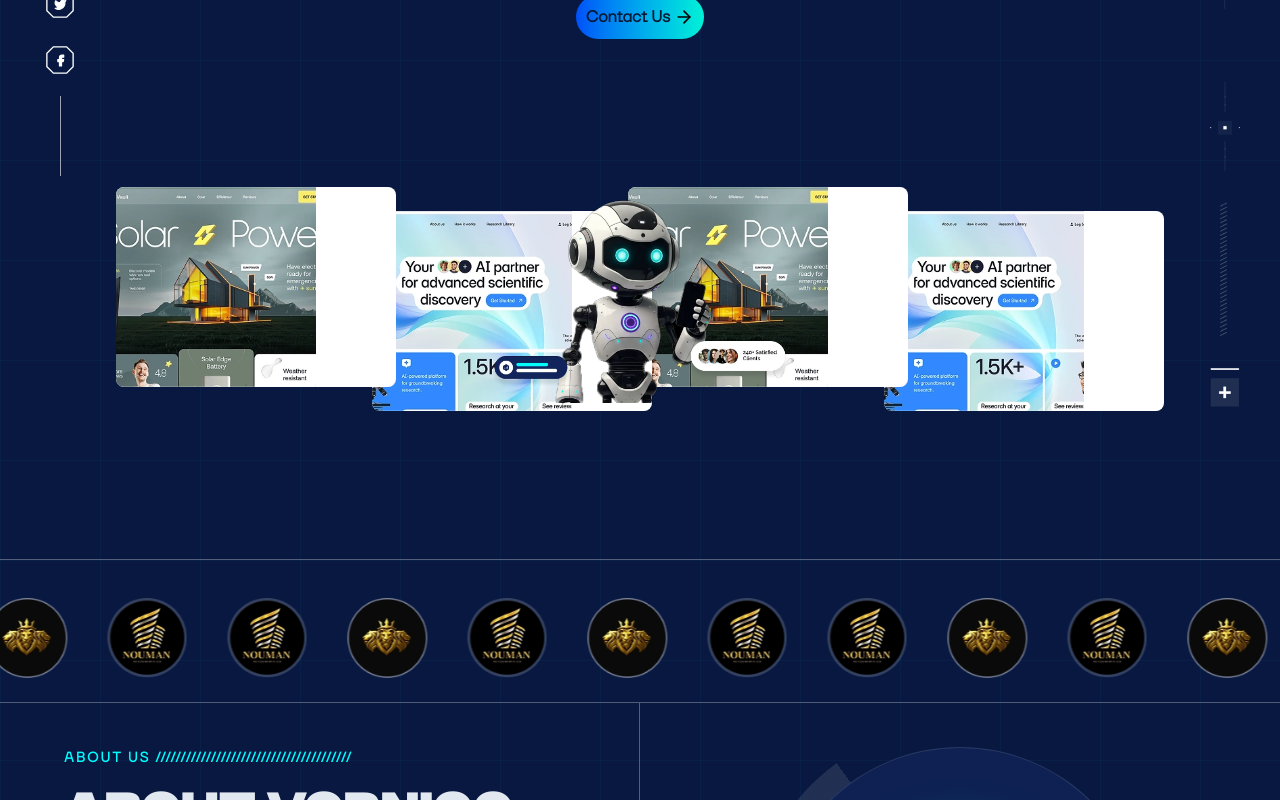
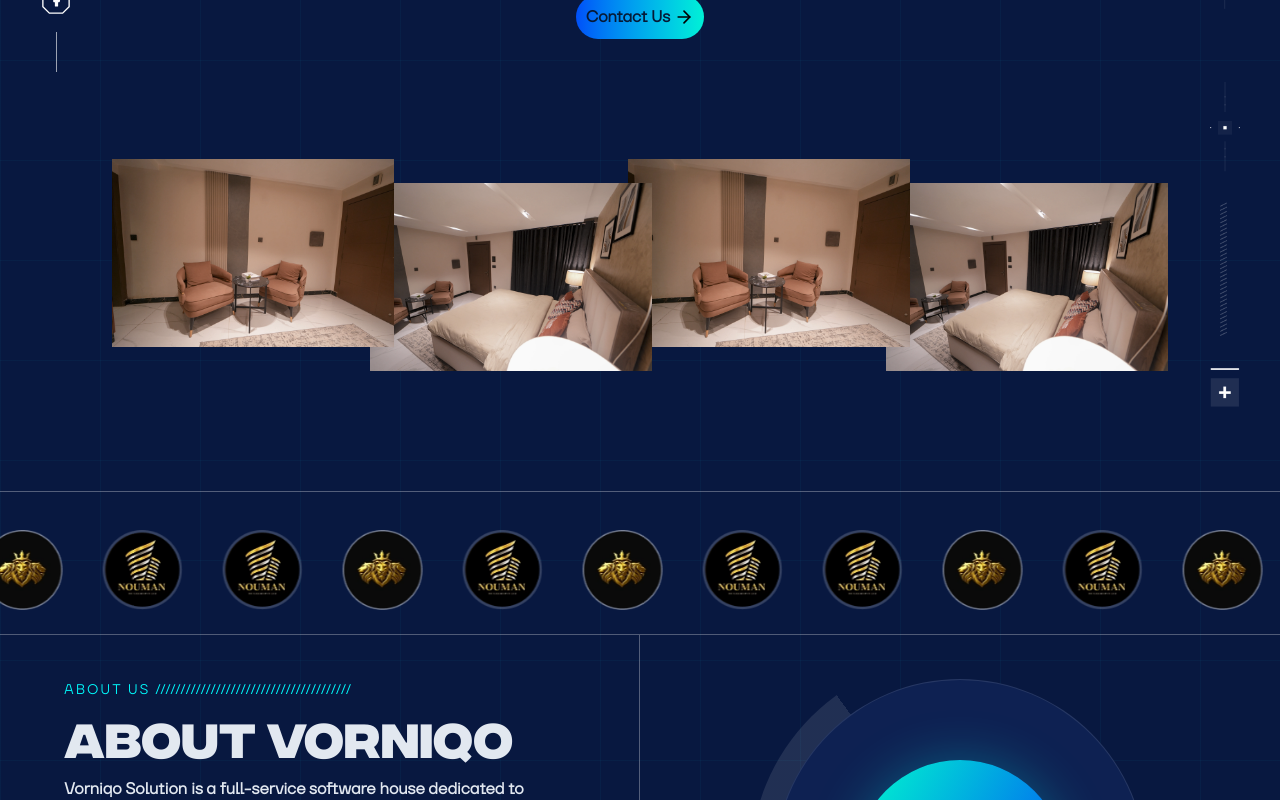
Before and after one commit to DevBasitali/vorniqo_solutions, a Next.js app: page / in a window 1280 px wide. Shown: the part 440-1240 px from the top of the page. Built offline with nearby package versions, Linux system fonts and the light colour scheme.

Commit message:
adjusted all the alignedment

```diff
--- a/src/app/globals.css
+++ b/src/app/globals.css
@@ -65,60 +65,19 @@ body {
   min-height: 100vh;
 }
 
-/* ADDED: Margin/Padding for ultra-wide screens (1920px and above) */
-/* @media (min-width: 1920px) {
-  body {
-    padding-left: 10rem;
-    padding-right: 10rem;
-    border: 2px solid red;
-  }
-} */
-
-/* :root {
-  --h1-size: var(--text-lg);
+:root {
+  --h1-size: var(--text-2xl);
   --h2-size: var(--text-md);
   --h3-size: var(--text-lg);
   --h4-size: var(--text-xs);
   --p-size: var(--text-md);
   --span-size: var(--text-sm);
-  --radius: 0.625rem;
-  --background: oklch(1 0 0);
-  --foreground: oklch(0.145 0 0);
-  --card: oklch(1 0 0);
-  --card-foreground: oklch(0.145 0 0);
-  --popover: oklch(1 0 0);
-  --popover-foreground: oklch(0.145 0 0);
-  --primary: oklch(0.205 0 0);
-  --primary-foreground: oklch(0.985 0 0);
-  --secondary: oklch(0.97 0 0);
-  --secondary-foreground: oklch(0.205 0 0);
-  --muted: oklch(0.97 0 0);
-  --muted-foreground: oklch(0.556 0 0);
-  --accent: oklch(0.97 0 0);
-  --accent-foreground: oklch(0.205 0 0);
-  --destructive: oklch(0.577 0.245 27.325);
-  --border: oklch(0.922 0 0);
-  --input: oklch(0.922 0 0);
-  --ring: oklch(0.708 0 0);
-  --chart-1: oklch(0.646 0.222 41.116);
-  --chart-2: oklch(0.6 0.118 184.704);
-  --chart-3: oklch(0.398 0.07 227.392);
-  --chart-4: oklch(0.828 0.189 84.429);
-  --chart-5: oklch(0.769 0.188 70.08);
-  --sidebar: oklch(0.985 0 0);
-  --sidebar-foreground: oklch(0.145 0 0);
-  --sidebar-primary: oklch(0.205 0 0);
-  --sidebar-primary-foreground: oklch(0.985 0 0);
-  --sidebar-accent: oklch(0.97 0 0);
-  --sidebar-accent-foreground: oklch(0.205 0 0);
-  --sidebar-border: oklch(0.922 0 0);
-  --sidebar-ring: oklch(0.708 0 0);
-} */
+}
 
 /* 400px AND UP (Extra-Small Phones, e.g., iPhone/Android) */
 @media (min-width: 400px) {
   :root {
-    --h1-size: var(--text-3xl);
+    --h1-size: var(--text-2xl);
     --h2-size: var(--text-2xl);
     --h3-size: var(--text-lg);
     --h4-size: var(--text-xs);
@@ -234,9 +193,7 @@ button {
   font-size: var(--text-md);
 }
 span {
-  font-family: var(--font-body);
   font-size: var(--span-size);
-  font-weight: 600;
   color: var(--color-text-dark);
 }
 
--- a/src/app/page.tsx
+++ b/src/app/page.tsx
@@ -13,7 +13,7 @@ export default function Home() {
        <CompanyLogos/>
        <About />
        <Services/>
-      <Whyus />
+      {/* <Whyus /> */}
       {/* <Project /> */}
       {/* <Faq /> */}
     </>
--- a/src/components/sections/hero.jsx
+++ b/src/components/sections/hero.jsx
@@ -37,10 +37,10 @@ const Hero = () => {
     <>
       <section className="relative border-b border-white/30">
         <div className="relative">
-          <div className="absolute hidden lg:block left-10 top-30 ">
+          <div className="absolute hidden xl:block left-10 top-30 ">
             <VerticalSocialBar />
           </div>
-          <div className="absolute hidden lg:block right-10 top-30">
+          <div className="absolute hidden xl:block right-10 top-30">
             <Image
               src="/images/hero/sideline.webp"
               alt="Hero"
@@ -78,10 +78,10 @@ const Hero = () => {
                     <h1 className="whitespace-nowrap">WE ARE AN</h1>
                   </div>
                   <h1 className="whitespace-nowrap">AWARD WINNING</h1>
-                  <div className="flex items-center justify-center gap-4">
+                  <div className="flex items-center justify-center gap-2">
                     <h1 className="whitespace-nowrap">SOFTWARE</h1>
                     <span
-                      className="relative inline-flex items-center whitespace-nowrap
+                      className="relative inline-flex items-center
                     px-3 py-1 rounded-lg
                     bg-gradient-to-r from-[#00F6FF] to-[#0A84FF]
                     shadow-[0_10px_20px_rgba(0,0,0,0.25)]"
@@ -121,9 +121,9 @@ const Hero = () => {
           </div>
         </div>
 
-        <div className="relative flex flex-col items-center justify-center align-middle mt-4 mb-1 md:my-25 lg:my-25">
-          <div className="flex justify-center py-15 px-4 md:px-10 lg:px-24 ">
-            <div className="flex items-center justify-center align-middle">
+        <div className="relative flex flex-col items-center justify-center align-middle mt-4 mb-1 md:my-25 lg:my-25 ">
+          <div className="flex justify-center py-15 xs:py-8 w-full">
+            <div className="flex items-center justify-center align-middle px-3 xs:px-5 md:px-28">
               {showcaseProjects.slice(0, visibleCount).map((project, index) => (
                 <div
                   key={project.id}
@@ -142,20 +142,15 @@ const Hero = () => {
               ))}
             </div>
           </div>
-          <div className="absolute z-10">
+          {/* <div className="absolute w-full flex justify-center items-center align-middle z-10 px-5 ">
             <Image
               src="/images/robots/robot.webp"
               alt="Main robot mascot"
               width={800}
               height={800}
-              className="
-        w-[300px]
-        sm:w-[700px]
-        md:w-[300px]
-        object-contain
-      "
+              className="w-[300px] sm:w-full object-contain"
             />
-          </div>
+          </div> */}
         </div>
       </section>
     </>
--- a/src/components/sections/services.jsx
+++ b/src/components/sections/services.jsx
@@ -69,7 +69,7 @@ export default function services() {
               alt="card_robo"
               width={230}
               height={230}
-              className="absolute xl:-top-5 xl:-right-18"
+              className="absolute hidden xl:block xl:-top-5 xl:-right-18"
             />
           </div>
         </div>
--- a/src/components/ui/ArtShowcaseCard.tsx
+++ b/src/components/ui/ArtShowcaseCard.tsx
@@ -12,18 +12,17 @@ export default function ArtShowcaseCard({
 }: ArtShowcaseCardProps) {
   return (
         <div
-      className="relative
-                 w-full sm:w-[280px] md:w-[300px] lg:w-[280px]
-                 overflow-hidden rounded-[4px] md:rounded-[8px] lg:rounded-[8px]
-                 bg-white text-gray-900" >
+      className="relative" >
       <Image
         src={image}
         alt={title || "Showcase Image"}
         width={100}
         height={100}
-        className="object-center object-cover w-[500px] h-20 md:w-90 md:h-50 lg:w-50 lg:h-50"
+        className="object-center object-cover w-full xs:w-[350px]"
         loading="lazy"
       />
     </div>
   );
 }
+
+// w-[500px] h-20 md:w-90 md:h-50 lg:w-50 lg:h-50
--- a/src/components/ui/VerticalSocialBar.jsx
+++ b/src/components/ui/VerticalSocialBar.jsx
@@ -8,7 +8,7 @@ const OctagonButton = ({ children, href = "", ariaLabel }) => {
       aria-label={ariaLabel}
       target="_blank"
       rel="noopener noreferrer"
-      className="relative flex h-10 w-10 items-center justify-center text-white transition-transform duration-200 hover:scale-110"
+      className="relative flex h-8 w-8 items-center justify-center text-white transition-transform duration-200 hover:scale-110"
     >
       <svg
         viewBox="0 0 24 24"
@@ -36,7 +36,7 @@ const VerticalSocialBar = () => {
 
   return (
     <div className="flex flex-col items-center">
-      <div className="h-20 w-px bg-white/60" />
+      <div className="h-10 w-px bg-white/60" />
       <div className="flex flex-col gap-4 py-4">
         {socialLinks.map(({ href, icon: Icon, label }) => (
           <OctagonButton key={label} href={href} ariaLabel={label}>
@@ -44,7 +44,7 @@ const VerticalSocialBar = () => {
           </OctagonButton>
         ))}
       </div>
-      <div className="h-20 w-px bg-white/60" />
+      <div className="h-10 w-px bg-white/60" />
     </div>
   );
 };
```
Also changed, not shown: public/images/project_Images/project3.webp, public/images/project_Images/project4.webp.
